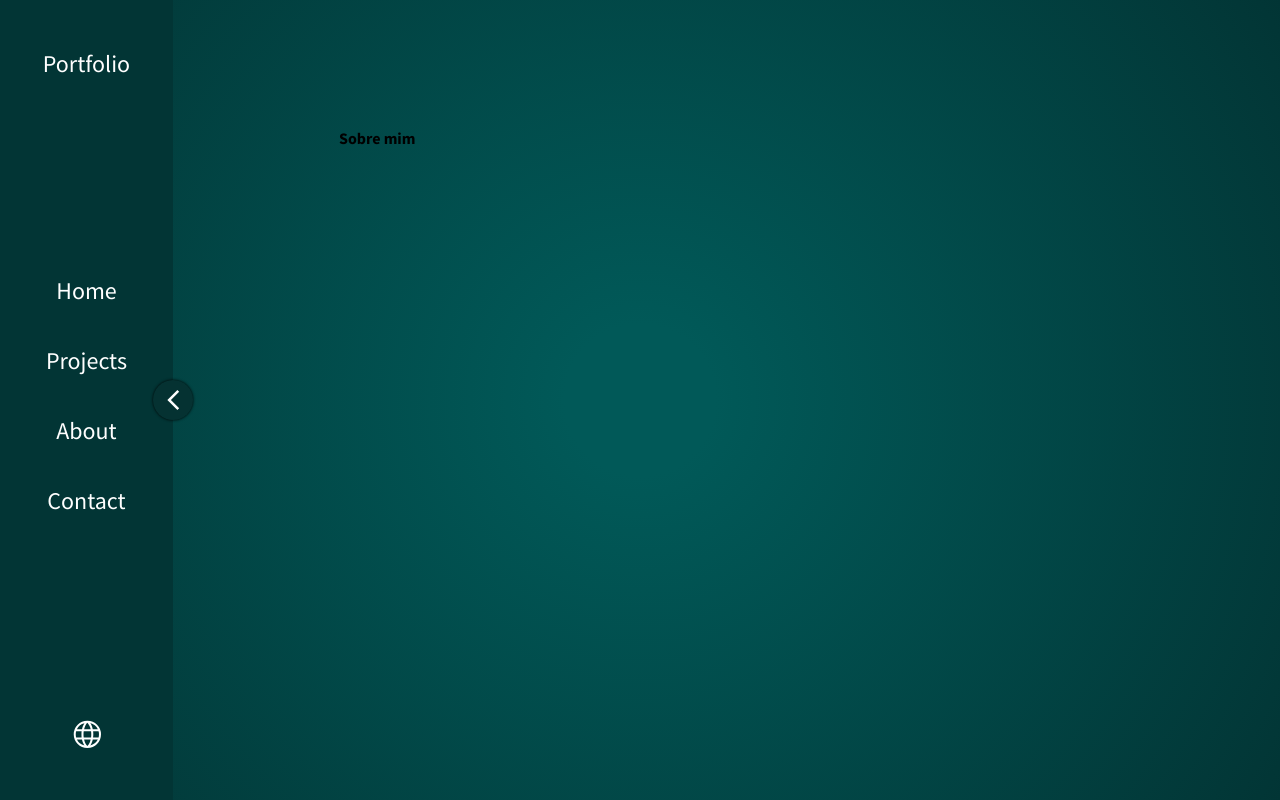
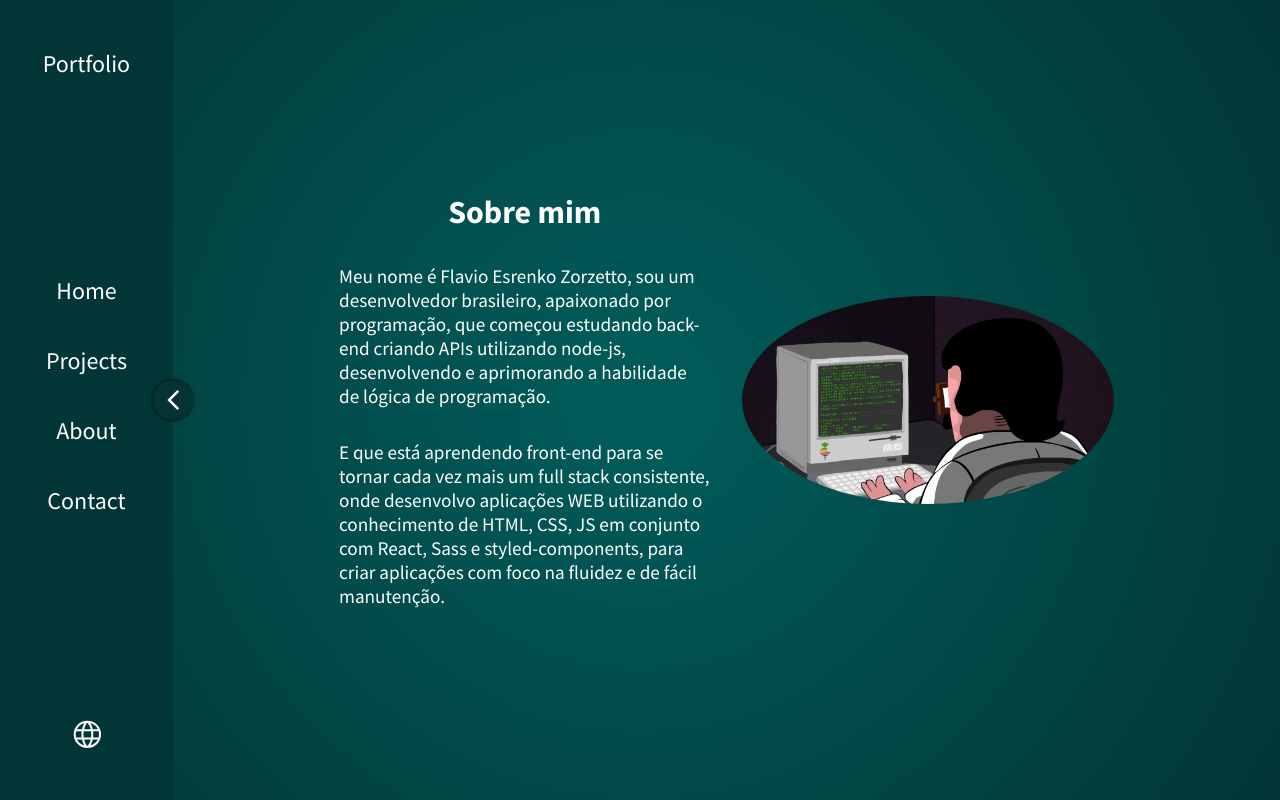
Before and after one commit to flaviozorzetto/flavio-portfolio, a React (Vite) app: page /about in a window 1280 px wide. Built offline with nearby package versions, Linux system fonts and the light colour scheme; some icons are missing.

Commit message:
created about base

```diff
--- a/src/components/ContentWrapper.jsx
+++ b/src/components/ContentWrapper.jsx
@@ -5,7 +5,7 @@ const ContentWrapper = styled.div`
    max-width: 70%;
    width: 100%;
    margin: auto;
-   padding: 8rem 0;
+   /* padding: 8rem 0; */
 `;
 
 export default props => {
--- a/src/components/SideBar.jsx
+++ b/src/components/SideBar.jsx
@@ -88,6 +88,11 @@ const Wrapper = styled.div`
          opacity: 0;
       }
    }
+
+   @media screen and (max-height: 450px) {
+      padding: 2rem 0;
+      transition: 0.2s all linear;
+   }
 `;
 
 const NavWrapper = styled.nav`
@@ -95,6 +100,11 @@ const NavWrapper = styled.nav`
    align-items: center;
    flex-direction: column;
    gap: 2rem;
+
+   transition: 0.2s all linear;
+   @media screen and (max-height: 450px) {
+      gap: 1rem;
+   }
 `;
 
 const SideText = styled.span`
@@ -115,6 +125,11 @@ const SideText = styled.span`
       &:hover {
          background-position: 0 100%;
       }
+   }
+
+   transition: 0.2s all linear;
+   @media screen and (max-height: 450px) {
+      font-size: 1.2rem;
    }
 `;
 
--- a/src/routes/About.jsx
+++ b/src/routes/About.jsx
@@ -1,11 +1,92 @@
 import styled from 'styled-components';
+import progGif from '../assets/imgs/programming.gif';
 
 import ContentWrapper from '../components/ContentWrapper';
+
+const AboutContainer = styled.div`
+   width: 100%;
+   height: 100%;
+   color: white;
+   display: flex;
+   gap: 2rem;
+   justify-content: space-between;
+
+   animation: fadeIn 2s ease-in-out;
+
+   @keyframes fadeIn {
+      0% {
+         display: none;
+         opacity: 0;
+      }
+
+      1% {
+         display: flex;
+      }
+
+      100% {
+         opacity: 1;
+      }
+   }
+`;
+
+const TextWrapper = styled.div`
+   display: flex;
+   justify-content: center;
+   flex-direction: column;
+   font-size: 1rem;
+
+   h2 {
+      margin-bottom: 2rem;
+      font-size: 2rem;
+      text-align: center;
+   }
+
+   p {
+      font-size: 1.2rem;
+   }
+
+   p:not(:last-child) {
+      margin-bottom: 2rem;
+   }
+   width: 50%;
+`;
+
+const ImgWrapper = styled.div`
+   display: flex;
+   justify-content: center;
+   align-items: center;
+   width: 50%;
+
+   img {
+      width: 100%;
+      border-radius: 100%;
+   }
+`;
 
 export default () => {
    return (
       <ContentWrapper>
-         <h1>Sobre mim</h1>
+         <AboutContainer>
+            <TextWrapper>
+               <h2>Sobre mim</h2>
+               <p>
+                  Meu nome é Flavio Esrenko Zorzetto, sou um desenvolvedor
+                  brasileiro, apaixonado por programação, que começou estudando
+                  back-end criando APIs utilizando node-js, desenvolvendo e
+                  aprimorando a habilidade de lógica de programação.
+               </p>
+               <p>
+                  E que está aprendendo front-end para se tornar cada vez mais
+                  um full stack consistente, onde desenvolvo aplicações WEB
+                  utilizando o conhecimento de HTML, CSS, JS em conjunto com
+                  React, Sass e styled-components, para criar aplicações com
+                  foco na fluidez e de fácil manutenção.
+               </p>
+            </TextWrapper>
+            <ImgWrapper>
+               <img src={progGif} alt="gif programação" />
+            </ImgWrapper>
+         </AboutContainer>
       </ContentWrapper>
    );
 };
```
Also changed, not shown: src/assets/imgs/programming.gif (added).
